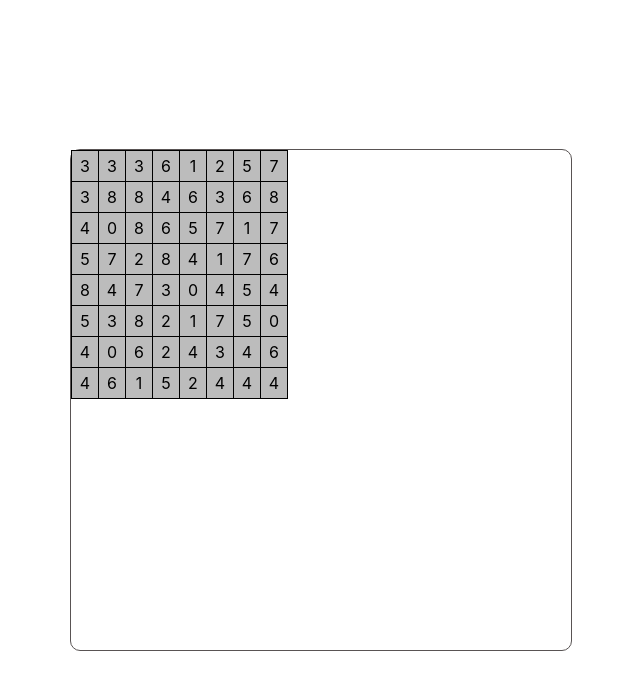
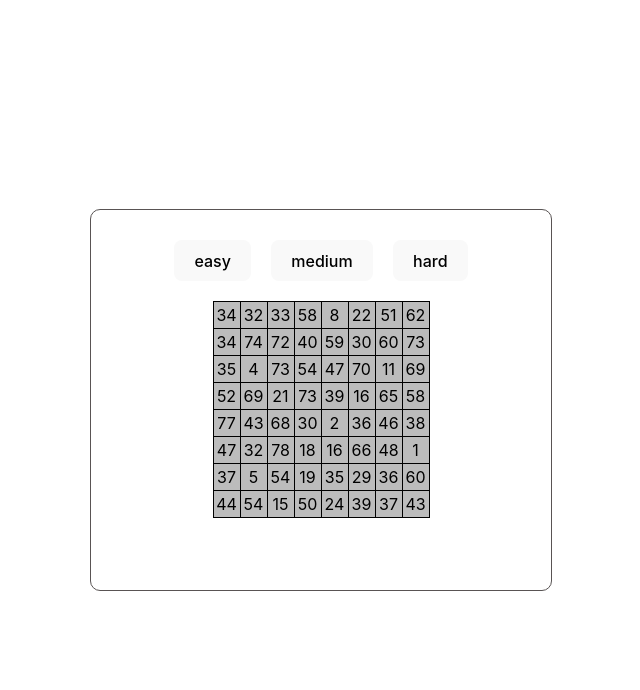
Before and after one commit to GHJKer/sapper-vue, a Vue app: page / in a window 1280 px wide. Shown: the top 690 px of the page, without its empty margins (319-959 px from the left). Built offline with nearby package versions, Linux system fonts and the light colour scheme.

Commit message:
added main logic of the app

```diff
--- a/src/components/SapperMain.vue
+++ b/src/components/SapperMain.vue
@@ -1,5 +1,5 @@
 <script setup lang="ts">
-import { ref, Ref, onMounted } from "vue";
+import { ref, Ref, computed, onMounted } from "vue";
 
 interface rowObjI {
   id: number;
@@ -14,45 +14,102 @@ interface innerArrI {
 const easy = 8;
 const medium = 16;
 const hard = 32;
+let minesArr: Ref<rowObjI[]> = ref([]);
+let itemRefs: Ref<HTMLElement[]> = ref([]);
+let bombs = ref();
 
-let minesArr: Ref<rowObjI[]> = ref([]);
-
-let itemRefs = [];
-
-const setItemRef = (el) => {
-  if (el) {
-    itemRefs.push(el);
-  }
-};
+const dangerLevel = computed(() => {
+  return bombs.value >= 8
+    ? "#ffffff"
+    : bombs.value === 7
+    ? "#000000"
+    : bombs.value === 6
+    ? "#37aaa1"
+    : bombs.value === 5
+    ? "##821b1b"
+    : bombs.value === 4
+    ? "#0000b3"
+    : bombs.value === 3
+    ? "#df2424"
+    : bombs.value === 2
+    ? "#036e03"
+    : "#4848ff";
+});
 
 function getRandomInt(max: number) {
   return Math.floor(Math.random() * max);
 }
 
 const createMines = function (difficulty: number) {
+  itemRefs.value = [];
+
   let arr: rowObjI[] = [];
 
   for (let i = 0; i < difficulty; i++) {
-    arr.push({ id: 10 + i, innerArr: [] });
+    arr.push({ id: i, innerArr: [] });
   }
 
   for (let i = 0; i < difficulty; i++) {
     for (let a = 0; a < difficulty; a++) {
-      arr[i].innerArr.push({ id: a, innerNum: getRandomInt(9) });
+      arr[i].innerArr.push({ id: a, innerNum: getRandomInt(80) });
     }
   }
 
   minesArr.value = arr;
 };
 
-const defuseBomb = function (row: number, col: number, bomb: number) {
+const rowElemArr = function (rowNum: number) {
+  return Array.from(itemRefs.value[rowNum].children);
+};
+
+const getClosestRows = function (rowNum: number) {
+  const arr = itemRefs.value
+    .filter(
+      (item) =>
+        Number(item.id) >= Number(rowNum) - 8 &&
+        Number(item.id) <= Number(rowNum) + 8
+    )
+    .map((item) => rowElemArr(Number(item.id)));
+  return arr;
+};
+
+// элементы на удалении 2х клеток влево/вправо + получаем содержимое клеток
+const getClosestItems = function (row: Element[], cellId: string) {
+  return row
+    .filter(
+      (item) =>
+        Number(item.id) >= Number(cellId) - 8 &&
+        Number(item.id) <= Number(cellId) + 8
+    )
+    .map((item) => item.innerHTML);
+};
+
+const defuseBomb = function (rowNum: number, cell: number, bomb: number) {
   if (bomb === 0) {
     console.log("BOOM");
+    return;
   }
 
-  // const rowChildren = document.getElementById(`${row}`)?.children;
+  // Получаем ближайшие ряды
+  const closestRows = getClosestRows(rowNum);
 
-  console.log(itemRefs);
+  // Массив дочерних элементов ряда
+  const cellsArr = rowElemArr(rowNum);
+
+  const currentCellElem = cellsArr[cell];
+
+  // Значения клеток в указанном радиусе
+  const defuseArea = closestRows.map((item) =>
+    getClosestItems(item, currentCellElem.id)
+  );
+
+  // Количество бомб в указанном радиусе
+  bombs.value = defuseArea.flat().filter((item) => Number(item) === 0).length;
+
+  // Показываем количество бомб в ук. рад.
+  bombs.value === 0
+    ? (currentCellElem.innerHTML = "N")
+    : (currentCellElem.innerHTML = bombs.value.toString());
 };
 
 onMounted(() => {
@@ -62,10 +119,15 @@ onMounted(() => {
 
 <template>
   <div :class="$style['main-container']">
-    <table>
+    <div :class="$style['dicciculty-group']">
+      <button @click="createMines(easy)">easy</button>
+      <button @click="createMines(medium)">medium</button>
+      <button @click="createMines(hard)">hard</button>
+    </div>
+    <table :class="$style['table']">
       <tbody>
         <tr
-          :ref="setItemRef"
+          :ref="(el) => itemRefs.push(el)"
           :id="item.id.toString()"
           v-for="item in minesArr"
           :key="item.id"
@@ -90,9 +152,8 @@ table {
 }
 
 td {
-  width: 20px;
+  width: 24px;
   height: 20px;
-  padding: 3px;
   border: 1px solid black;
   text-align: center;
   background-color: rgb(188, 188, 188);
@@ -104,9 +165,20 @@ th {
 }
 
 .main-container {
-  width: 500px;
-  height: 500px;
+  display: flex;
+  flex-direction: column;
+  align-items: center;
+  gap: 20px;
+  padding: 30px;
+  min-width: 400px;
+  min-height: 320px;
   border-radius: 10px;
   border: 1px solid #595454;
 }
+
+.dicciculty-group {
+  display: flex;
+  gap: 20px;
+  justify-content: center;
+}
 </style>
--- a/src/style.css
+++ b/src/style.css
@@ -43,7 +43,7 @@ button {
   font-size: 1em;
   font-weight: 500;
   font-family: inherit;
-  background-color: #1a1a1a;
+  background-color: #404040;
   cursor: pointer;
   transition: border-color 0.25s;
 }
```
